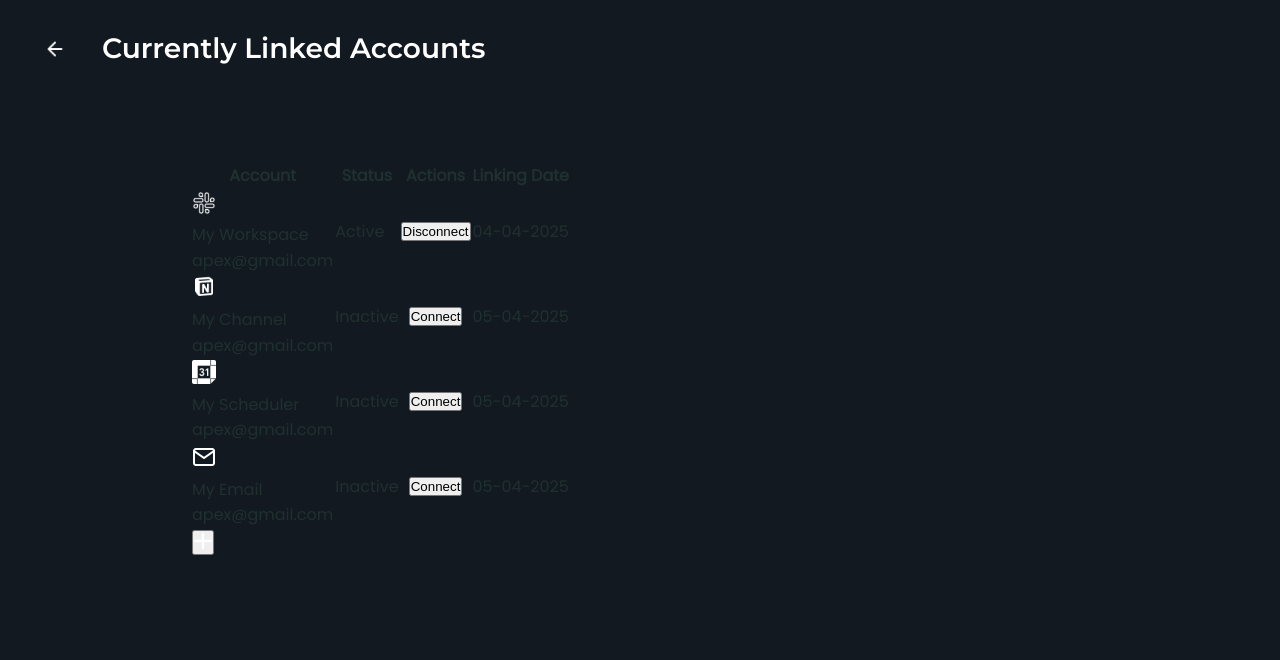
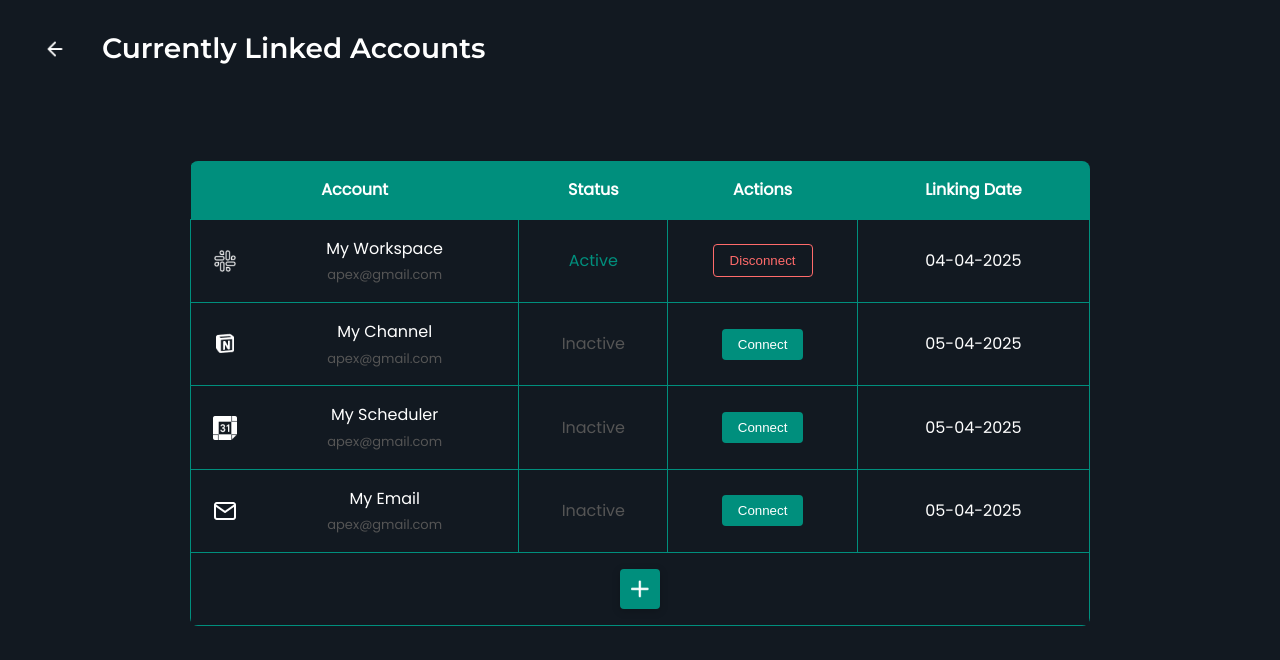
Before and after one commit to Saleh-Ghalayini/Apexo, a React (Vite) app in the folder client/: page /integrations in a window 1280 px wide. Shown: the top 660 px of the page. Built offline with nearby package versions, Linux system fonts and the light colour scheme.

Commit message:
feat(Table): finalized and cleaned up generic table component

```diff
--- a/client/src/components/Table/index.tsx
+++ b/client/src/components/Table/index.tsx
@@ -1,4 +1,5 @@
 import React from 'react';
+import './Table.css';
 
 export interface TableColumn<T> {
   key: string;
@@ -26,7 +27,7 @@ const Table = <T extends Record<string, unknown>>({
 }: TableProps<T>) => {
   return (
     <div className={`table-container ${className}`}>
-      <table>
+      <table className="custom-table">
         <thead>
           <tr>
             {columns.map((column) => (
@@ -49,17 +50,20 @@ const Table = <T extends Record<string, unknown>>({
                   </td>
                 ))}
               </tr>
-            ))
-          ) : (
+            ))          ) : (
             <tr>
-              <td colSpan={columns.length}>{emptyMessage}</td>
+              <td colSpan={columns.length} className="empty-table-message">
+                {emptyMessage}
+              </td>
             </tr>
           )}
         </tbody>
         {addButton && (
           <tfoot>
             <tr>
-              <td colSpan={columns.length}>{addButton}</td>
+              <td colSpan={columns.length} className="table-footer-cell">
+                {addButton}
+              </td>
             </tr>
           </tfoot>
         )}
```
